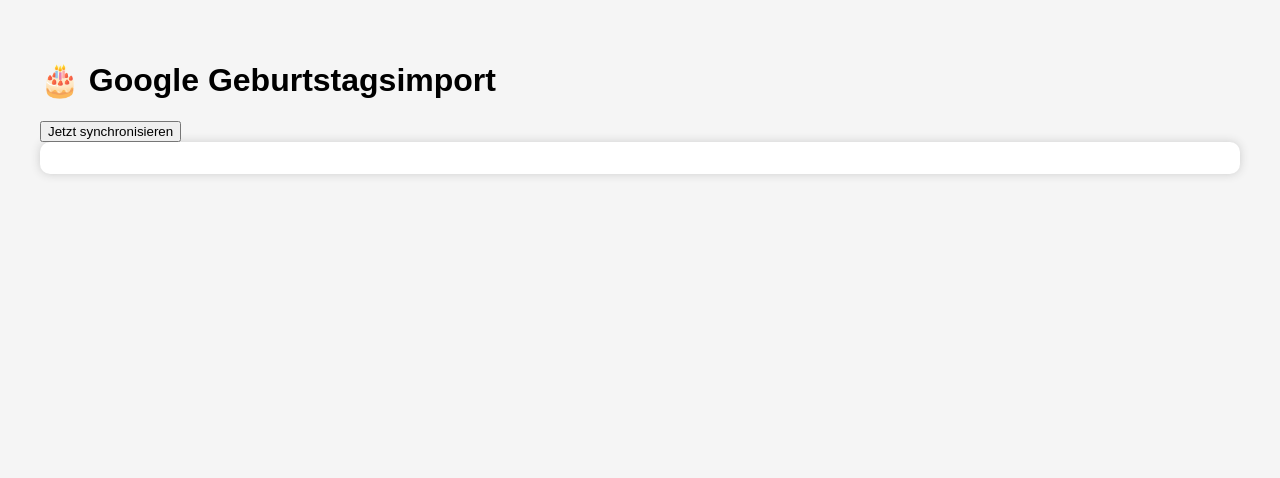
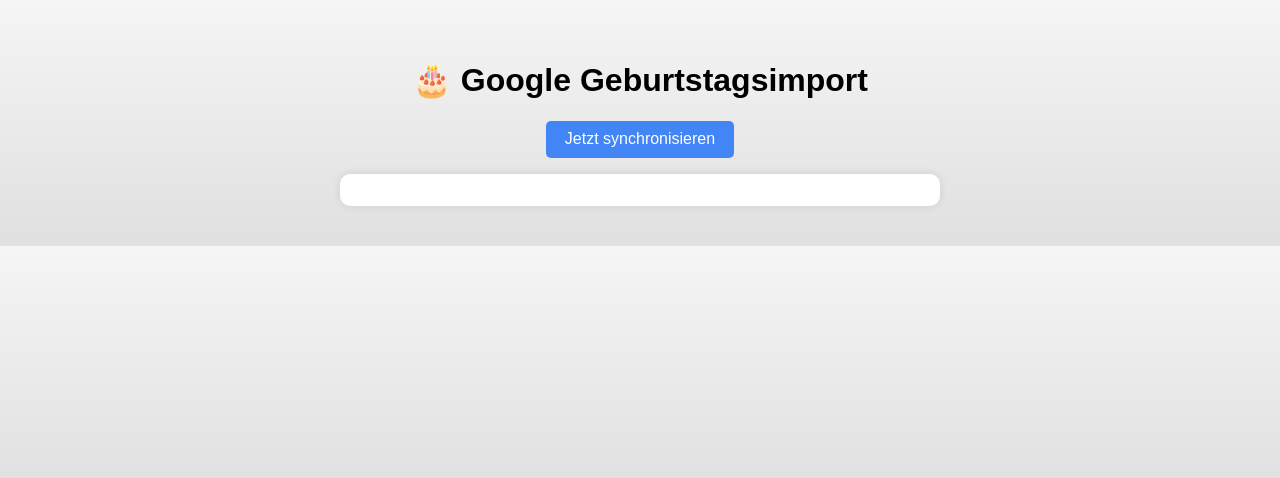
Before and after one commit to DO1FFE/geburtstage, a Flask app: page / in a window 1280 px wide. Shown: the top 478 px of the page. Run offline with Flask 3, Linux system fonts and the light colour scheme.

Commit message:
Verbessere Weboberfläche und begrenze Log-Anzeige

```diff
--- a/templates/index.html
+++ b/templates/index.html
@@ -5,15 +5,62 @@
     <title>Google Geburtstagsimport</title>
     <script src="{{ url_for('static', filename='socket.io.min.js') }}"></script>
     <style>
-        body { font-family: sans-serif; background: #f5f5f5; padding: 2em; }
-        #log { white-space: pre-wrap; background: white; padding: 1em; border-radius: 10px; box-shadow: 0 0 10px #ccc; }
+        body {
+            font-family: Arial, sans-serif;
+            background: linear-gradient(to bottom, #f5f5f5, #e0e0e0);
+            display: flex;
+            justify-content: center;
+            padding: 2em;
+        }
+
+        #container {
+            width: 100%;
+            max-width: 600px;
+            text-align: center;
+        }
+
+        button {
+            background-color: #4285f4;
+            color: white;
+            border: none;
+            padding: 0.6em 1.2em;
+            font-size: 1em;
+            border-radius: 5px;
+            cursor: pointer;
+        }
+
+        button:hover {
+            background-color: #3073e2;
+        }
+
+        #auth {
+            margin: 1em 0;
+        }
+
+        #auth input {
+            padding: 0.5em;
+        }
+
+        #log {
+            white-space: pre-wrap;
+            background: white;
+            padding: 1em;
+            border-radius: 10px;
+            box-shadow: 0 0 10px rgba(0, 0, 0, 0.1);
+            margin-top: 1em;
+            line-height: 1.4em;
+            max-height: calc(1.4em * 10);
+            overflow-y: auto;
+        }
     </style>
 </head>
 <body>
-    <h1>🎂 Google Geburtstagsimport</h1>
-    <button onclick="startSync()">Jetzt synchronisieren</button>
-    <div id="auth"></div>
-    <div id="log"></div>
+    <div id="container">
+        <h1>🎂 Google Geburtstagsimport</h1>
+        <button onclick="startSync()">Jetzt synchronisieren</button>
+        <div id="auth"></div>
+        <div id="log"></div>
+    </div>
 
     <script>
         const logEl = document.getElementById('log');
```
